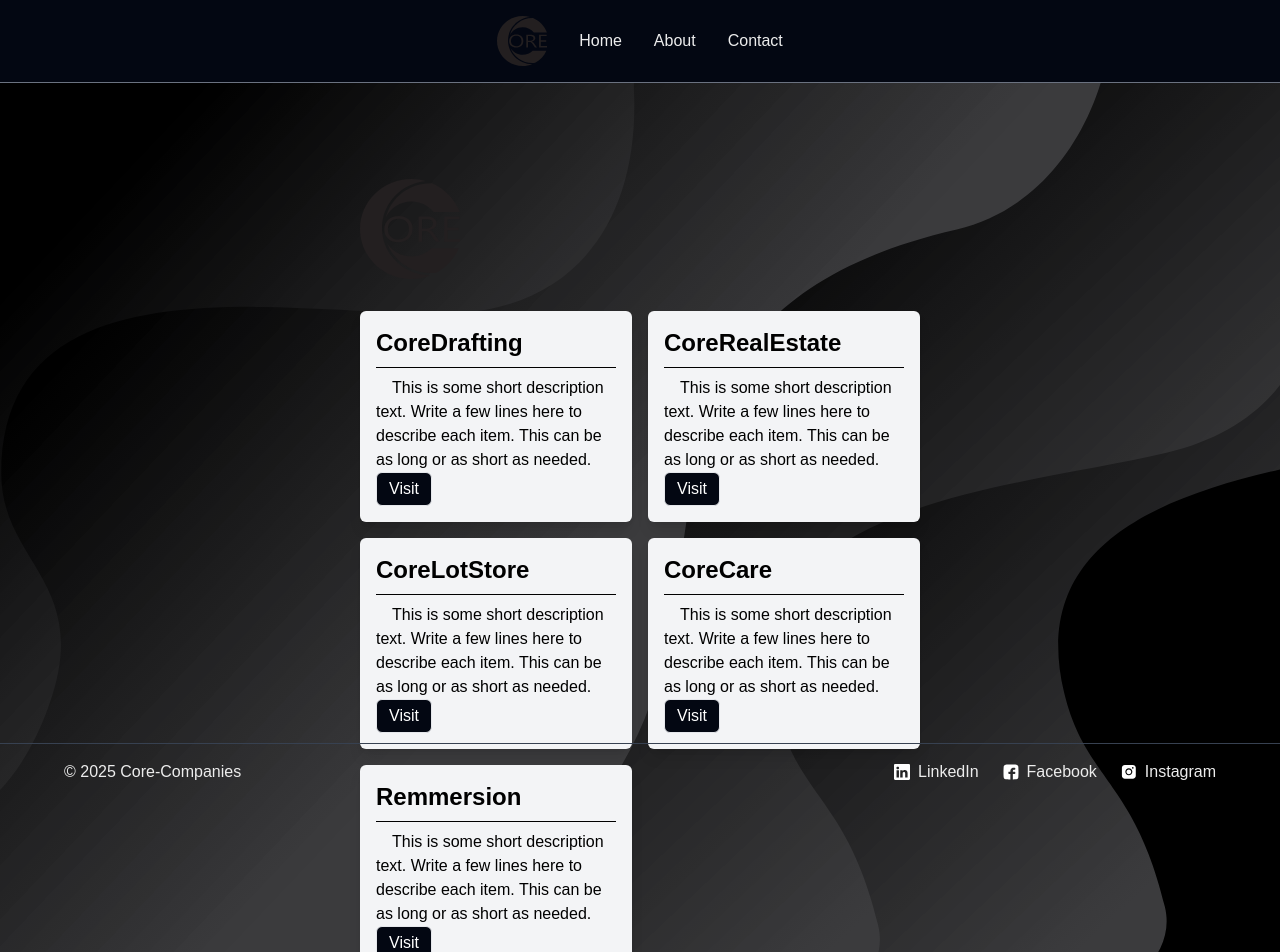
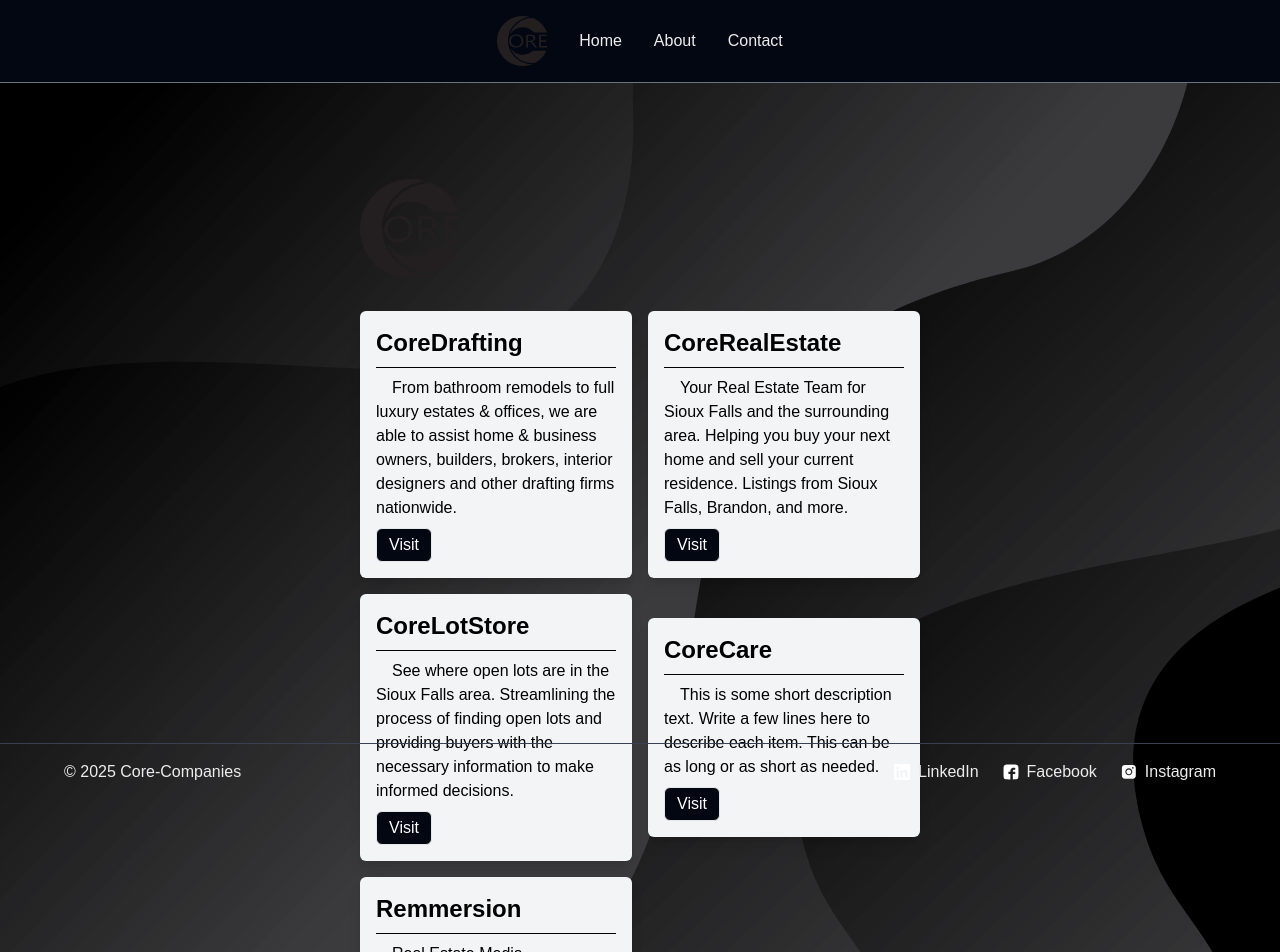
Before and after one commit to Etriz/CoreCompanies, a Next.js app: page / in a window 1280 px wide. Shown: the top 952 px of the page. Built offline with nearby package versions, Linux system fonts and the light colour scheme.

Commit message:
added description to home page cards

```diff
--- a/app/components/card.js
+++ b/app/components/card.js
@@ -15,10 +15,10 @@ const Card = (props) => {
 			</h2>
 			<hr className="border-black my-2" />
 			<p>
-				This is some short description text. Write a few lines here to
-				describe each item. This can be as long or as short as needed.
+				{props.description ||
+					'This is some short description text. Write a few lines here to describe each item. This can be as long or as short as needed.'}
 			</p>
-			<button className="border rounded-md py-1 px-3 bg-gray-950 text-white">
+			<button className="border rounded-md py-1 px-3 mt-2 bg-gray-950 text-white">
 				Visit
 			</button>
 		</div>
--- a/app/components/footer.js
+++ b/app/components/footer.js
@@ -13,7 +13,7 @@ export default function Footer() {
 			<div className="flex flex-col md:flex-row gap-2 md:gap-6 col-start-3 md:items-end md:justify-end">
 				<a
 					className="flex items-center gap-2 hover:underline hover:underline-offset-4"
-					href="https://www.linkedin/com/company/core-companies/"
+					href="https://www.linkedin.com/company/core-companies/"
 					target="_blank"
 					rel="noopener noreferrer">
 					<Image
--- a/app/layout.js
+++ b/app/layout.js
@@ -17,7 +17,7 @@ export const metadata = {
 export default function RootLayout({ children }) {
 	return (
 		<html lang="en">
-			<body className={`${roboto} antialiased bg-gray-950 min-h-screen`}>
+			<body className={`${roboto} antialiased min-h-screen`}>
 				<Header />
 				{children}
 				<Footer />
--- a/app/page.js
+++ b/app/page.js
@@ -2,6 +2,21 @@ import Image from 'next/image';
 import Card from './components/card';
 
 export default function Home() {
+	const draftingDescription = () => {
+		return 'From bathroom remodels to full luxury estates & offices, we are able to assist home & business owners, builders, brokers, interior designers and other drafting firms nationwide.';
+	};
+	const realEstateDescription = () => {
+		return 'Your Real Estate Team for Sioux Falls and the surrounding area. Helping you buy your next home and sell your current residence. Listings from Sioux Falls, Brandon, and more.';
+	};
+	const lotStoreDescription = () => {
+		return 'See where open lots are in the Sioux Falls area. Streamlining the process of finding open lots and providing buyers with the necessary information to make informed decisions.';
+	};
+	const coreCareDescription = () => {
+		return '';
+	};
+	const remmersionDescription = () => {
+		return 'Real Estate Media Management, creating engaging panoramic virtual tours and renderings, website development, and social media marketing. Let us help with your online digital presence.';
+	};
 	return (
 		<div className="grid grid-rows-[0px_1fr_0px] items-start justify-items-center p-8 pb-20 gap-4 sm:p-20 font-[family-name:var(--font-geist-sans)]">
 			<main className="flex flex-col gap-8 row-start-2 items-center sm:items-start md:w-1/2 mx-auto">
@@ -14,11 +29,31 @@ export default function Home() {
 					priority
 				/>
 				<div className="grid grid-cols-1 md:grid-cols-2 gap-4 items-center">
-					<Card title="CoreDrafting" link="coredrafting.com" />
-					<Card title="CoreRealEstate" link="corerealestate.agency" />
-					<Card title="CoreLotStore" link="corelotstore.com" />
-					<Card title="CoreCare" link="corecare.services" />
-					<Card title="Remmersion" link="remmersion.com" />
+					<Card
+						title="CoreDrafting"
+						link="coredrafting.com"
+						description={draftingDescription()}
+					/>
+					<Card
+						title="CoreRealEstate"
+						link="corerealestate.agency"
+						description={realEstateDescription()}
+					/>
+					<Card
+						title="CoreLotStore"
+						link="corelotstore.com"
+						description={lotStoreDescription()}
+					/>
+					<Card
+						title="CoreCare"
+						link="corecare.services"
+						description={coreCareDescription()}
+					/>
+					<Card
+						title="Remmersion"
+						link="remmersion.com"
+						description={remmersionDescription()}
+					/>
 				</div>
 			</main>
 		</div>
```
